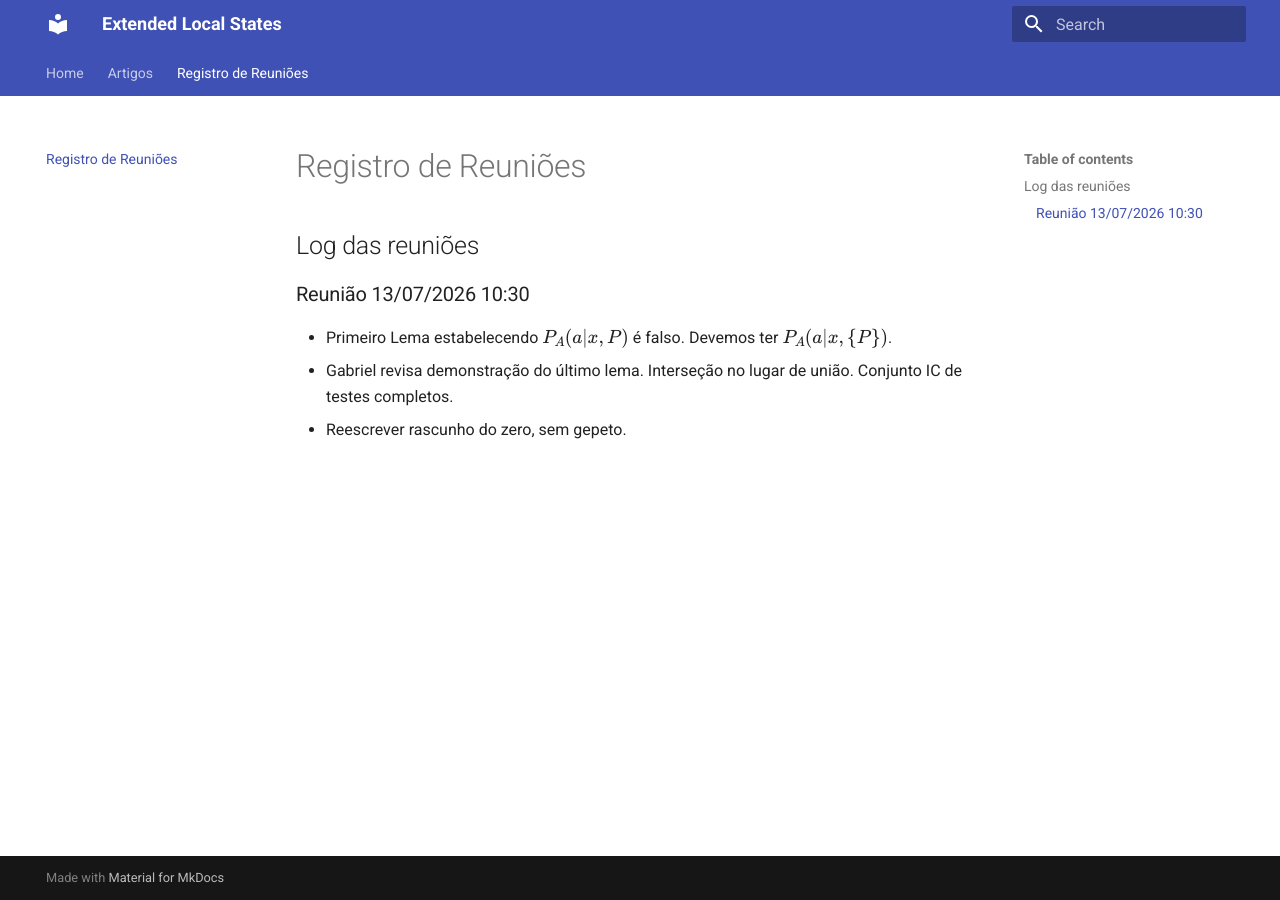
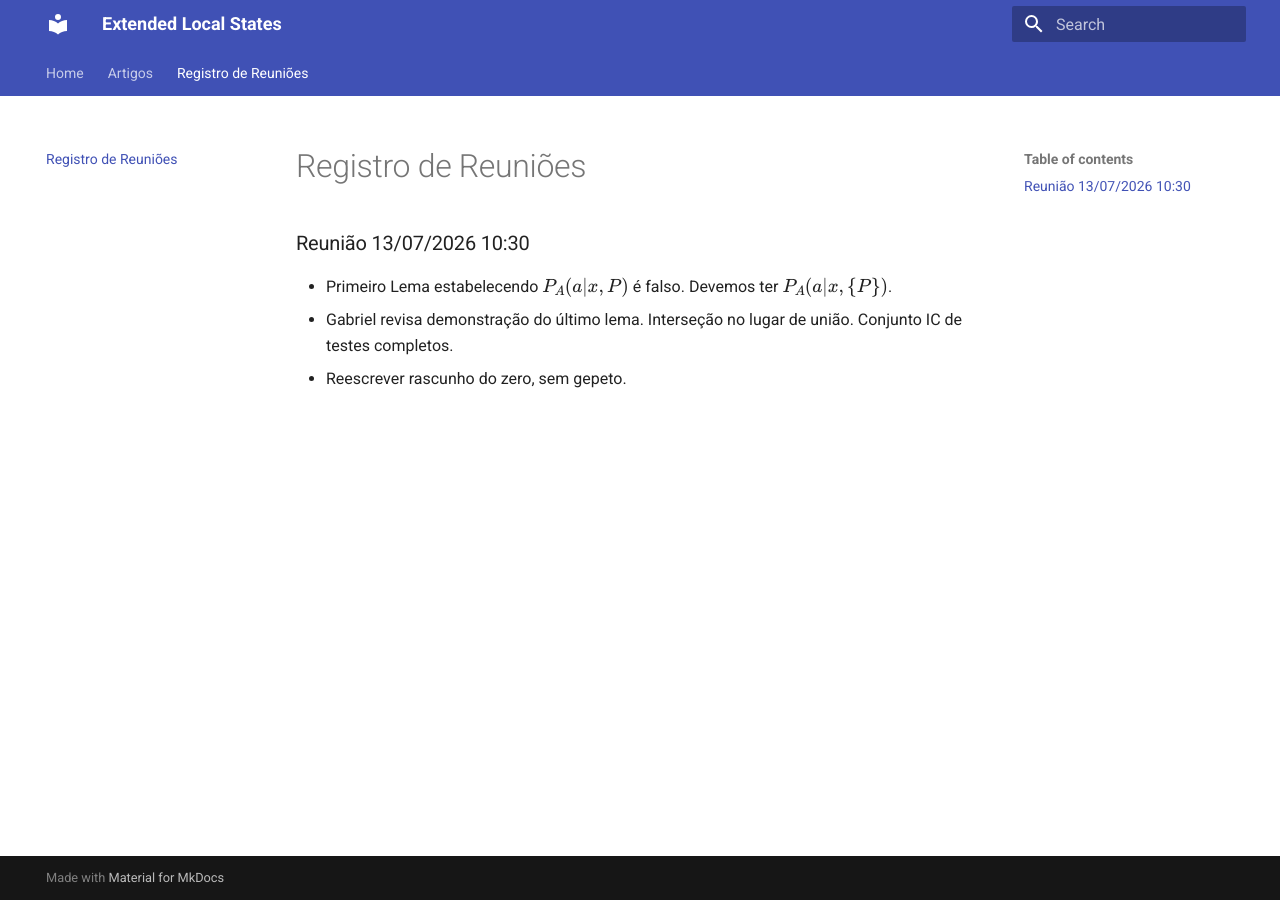
Before and after one commit to ruffolo14/LocalStates, an MkDocs documentation site: the page built from docs/log.md, in a window 1280 px wide. Built offline with MkDocs 1.6.1 and Material for MkDocs 9.7.7, drawn with Linux system fonts in a browser that asks for light colours.

Commit message:
Update log.md

```diff
--- a/docs/log.md
+++ b/docs/log.md
@@ -1,5 +1,3 @@
-## Log das reuniões
-
 ### Reunião 13/07/2026 10:30
 - Primeiro Lema estabelecendo $P_A(a|x,P)$ é falso. Devemos ter $P_A(a|x,\{P\})$.
 - Gabriel revisa demonstração do último lema. Interseção no lugar de união. Conjunto IC de testes completos.
```
